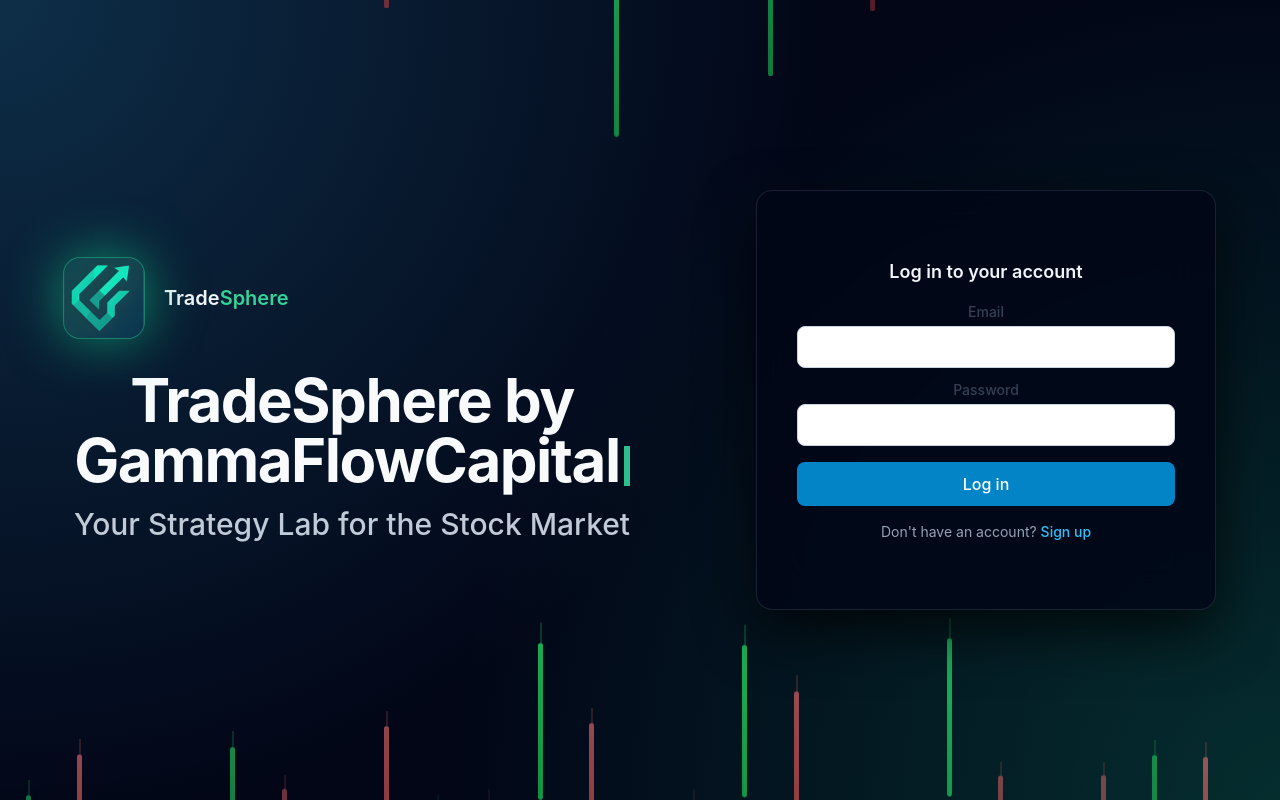
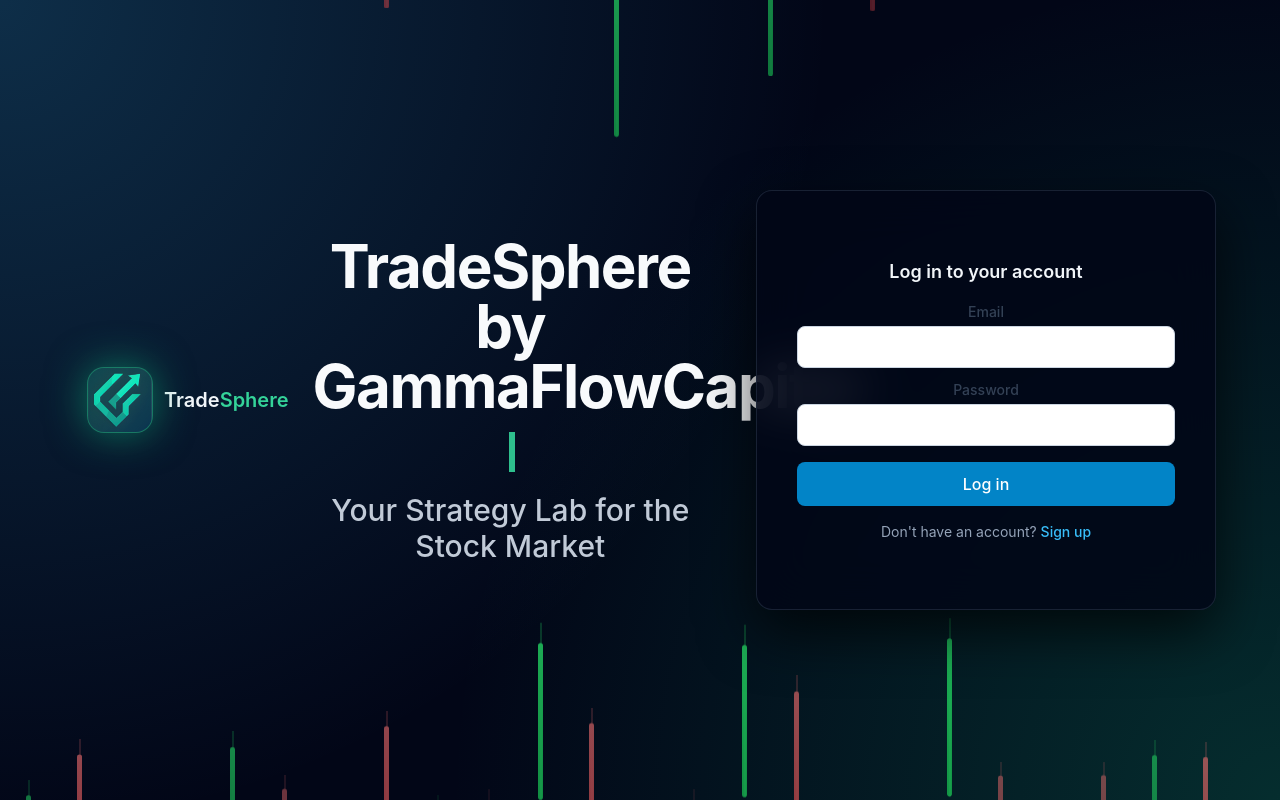
Before and after one commit to Aarushi002/tradesphere, a React (Create React App) app in the folder frontend/: page / in a window 1280 px wide. Built offline with nearby package versions, Linux system fonts and the light colour scheme; no server answers.

Commit message:
Make logo and TradeSphere text sticky at top left

```diff
--- a/frontend/src/pages/Login.js
+++ b/frontend/src/pages/Login.js
@@ -160,22 +160,21 @@
           />
         ))}
       </div>
-      {/* Left hero area - takes up space with large text */}
-      <div className="relative z-10 hidden lg:flex flex-1 flex-col justify-center min-w-0 max-w-[55%] pr-8 xl:pr-12 text-slate-50">
-        <div className="flex items-center gap-5 mb-8">
-          <div className="relative h-20 w-20 shrink-0 overflow-hidden rounded-2xl bg-gradient-to-br from-emerald-500/25 via-emerald-400/20 to-sky-500/15 shadow-[0_0_55px_rgba(16,185,129,0.75)] ring-1 ring-emerald-400/40 backdrop-blur">
+      {/* Sticky top-left: logo + TradeSphere */}
+      <div className="sticky top-0 left-0 z-20 flex items-center gap-3 px-4 py-3 md:px-6 md:py-4">
+        <div className="relative h-14 w-14 md:h-16 md:w-16 shrink-0 overflow-hidden rounded-2xl bg-gradient-to-br from-emerald-500/25 via-emerald-400/20 to-sky-500/15 shadow-[0_0_40px_rgba(16,185,129,0.6)] ring-1 ring-emerald-400/40 backdrop-blur">
           <img
             src={Logo}
-              alt="TradeSphere mark"
+            alt="TradeSphere"
             className="absolute inset-0 h-full w-full object-cover mix-blend-screen opacity-90"
           />
         </div>
-          <div>
-            <p className="text-xl font-semibold text-slate-100">
+        <p className="text-lg md:text-xl font-semibold text-slate-100">
           Trade<span className="text-emerald-400">Sphere</span>
         </p>
       </div>
-        </div>
+      {/* Left hero area - takes up space with large text */}
+      <div className="relative z-10 hidden lg:flex flex-1 flex-col justify-center min-w-0 max-w-[55%] pr-8 xl:pr-12 text-slate-50">
         <div className="max-w-xl">
           <p className="text-4xl md:text-5xl xl:text-6xl font-bold tracking-tight text-slate-50 mb-4 leading-tight">
             {heroLine1}
```
Lines whose indentation alone changed are shown as unchanged.
